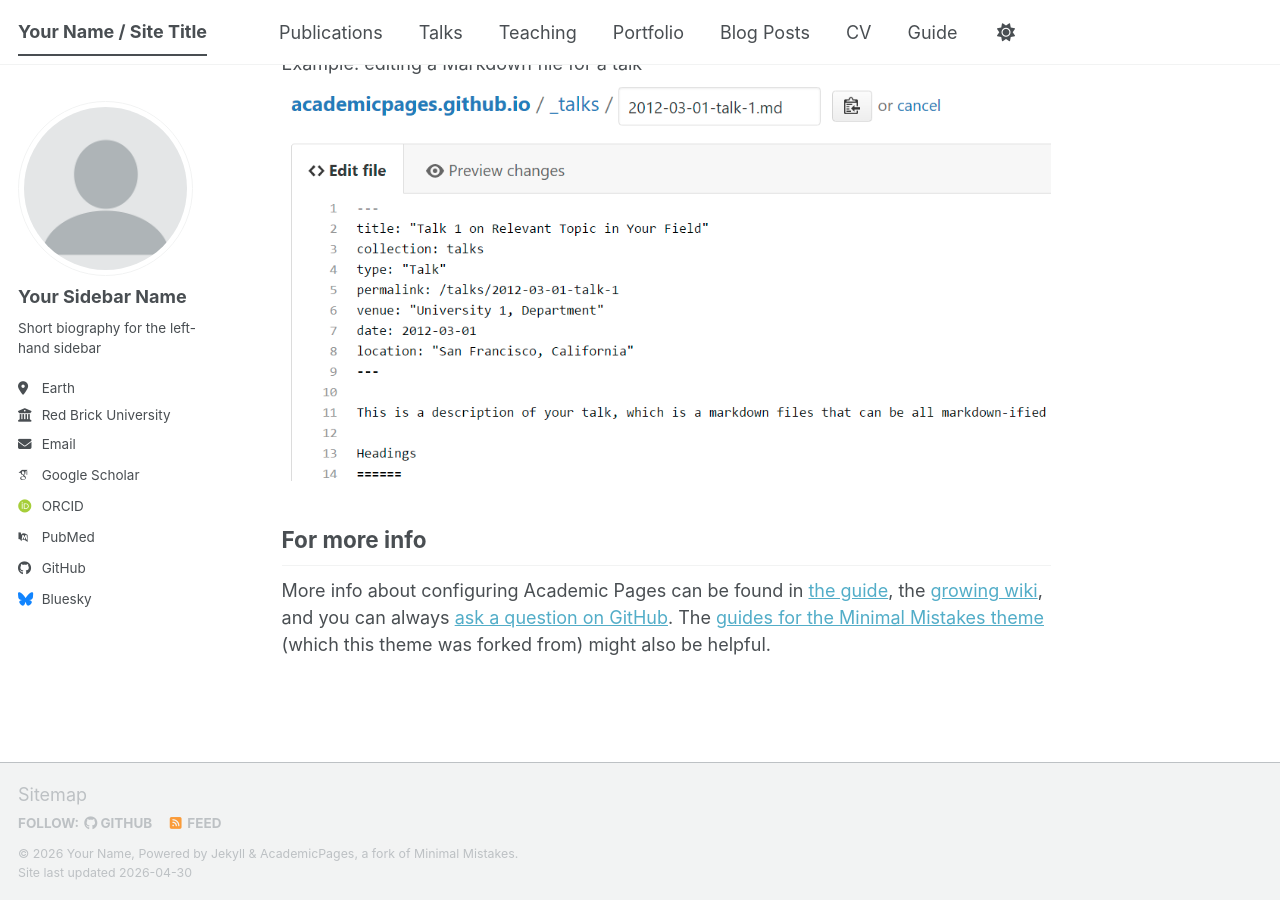
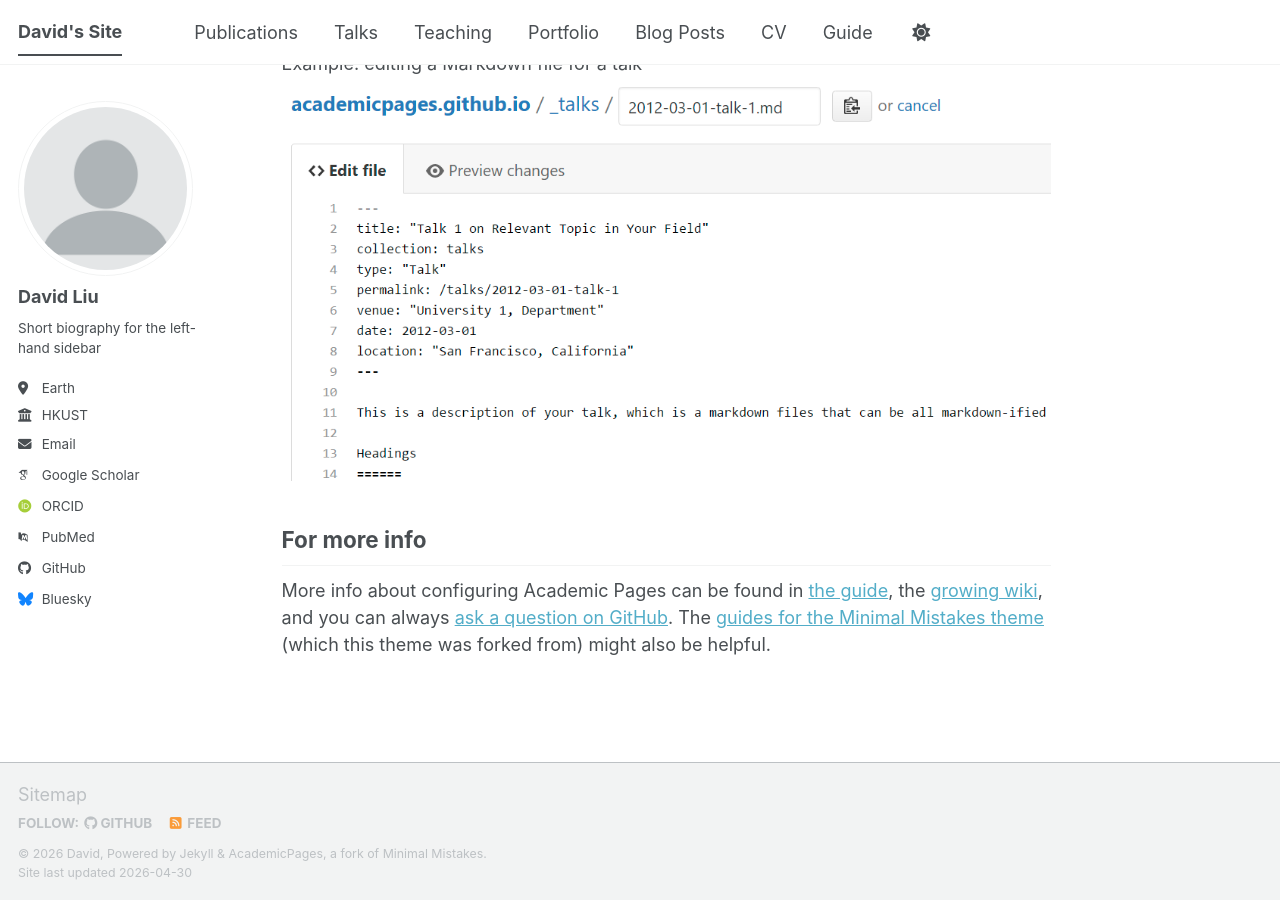
Before and after one commit to Waxmell114514/blog, a Jekyll site: the page built from _pages/about.md, in a window 1280 px wide and 900 px high, scrolled down 2720 px. Built offline with Jekyll 4.4.1, drawn with Linux system fonts in a browser that asks for light colours; some web fonts are replaced; a script bundle is joined from its source files by our own code; library files that are not in the unit come from our copies.

Commit message:
Update _config.yml

```diff
--- a/_config.yml
+++ b/_config.yml
@@ -9,14 +9,14 @@
 # Basic Site Settings
 locale                   : "en-US"
 site_theme               : "default" # The available themes options are "default", "air", "sunrise", "mint", "dirt" and "contrast"
-title                    : "Your Name / Site Title"
+title                    : "David's Site"
 title_separator          : "-"
-name                     : &name "Your Name"
-description              : &description "Your Name's academic portfolio"   # Update this with a general description of your site, this is the default if not overridden by a page
-url                      : https://academicpages.github.io # The base hostname & protocol for your site e.g. "https://[your GitHub username].github.io",
+name                     : &name "David"
+description              : &description "David's academic portfolio"   # Update this with a general description of your site, this is the default if not overridden by a page
+url                      : https://skdkdavid.github.io # The base hostname & protocol for your site e.g. "https://[your GitHub username].github.io",
                                                            # or if you already have some other page hosted on Github then use "https://[your GitHub username].github.io/[Your Repo Name]"
 baseurl                  : "" # the subpath of your site, e.g. "/blog"
-repository               : "academicpages/academicpages.github.io"
+repository               : "Waxmell114514/skdkdavid.github.io"
 
 # Site Author - The following control what appear as part of the author content on the side bar.
 #               If a field is blank the icon and link will not appear, otherwise it will be shown.
@@ -24,24 +24,24 @@
 author:
   # Biographic information
   avatar           : "profile.png"
-  name             : "Your Sidebar Name"
+  name             : "David Liu"
   pronouns         : # example: "she/her"
   bio              : "Short biography for the left-hand sidebar"
   location         : "Earth"
-  employer         : "Red Brick University"
+  employer         : "HKUST"
   uri              : # URL
-  email            : "none@example.org"
+  email            : "skdk2557@gmail.com"
 
   # Academic websites
   academia         : # URL
   arxiv            : # URL - Update with the correct link to your profile
-  googlescholar    : "https://scholar.google.com/citations?user=PS_CX0AAAAAJ"
+  googlescholar    : ""
   inspire-hep      : # URL
   impactstory      : # URL
-  orcid            : "https://orcid.org/yourorcidurl"
+  orcid            : ""
   semantic         : # URL
   ssrn             : # URL
-  pubmed           : "https://www.ncbi.nlm.nih.gov/pubmed/?term=john+snow"
+  pubmed           : ""
   researchgate     : # URL
   scopus           : # URL
   zotero           : # URL
@@ -57,7 +57,7 @@
 
   # Social media
   artstation       : # Username
-  bluesky          : "bsky.app" # Replace this with you Bluesky username
+  bluesky          : "" # Replace this with you Bluesky username
   facebook         : # Username
   flickr           : # Username
   foursquare       : # Username
```
